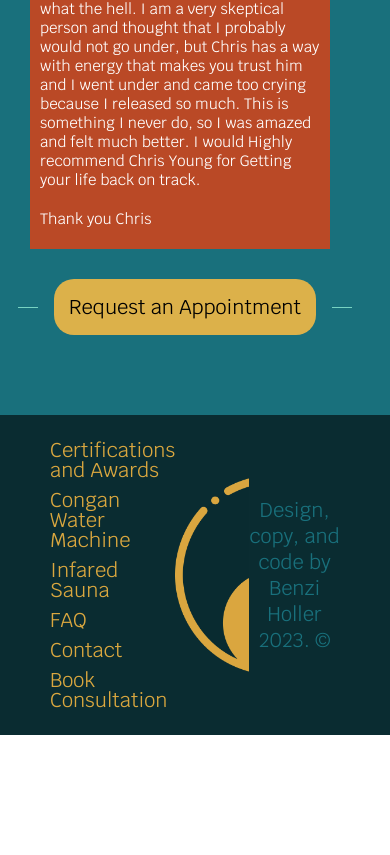
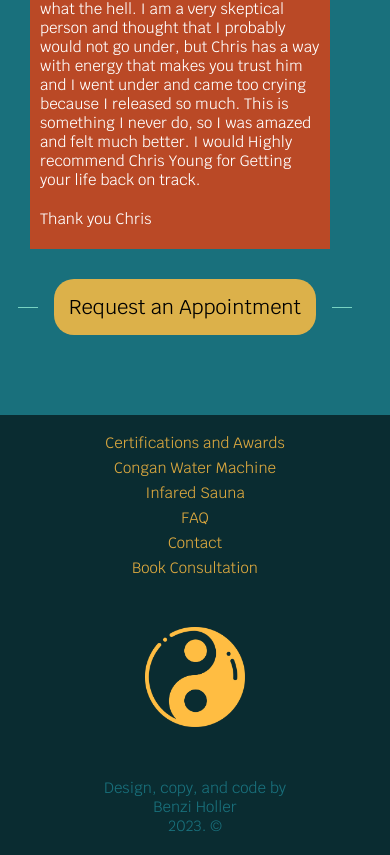
Before and after one commit to benzinow/pos-out-v3, a React (Create React App) app: page / in a window 390 px wide. Shown: the part 4615-5470 px from the top of the page. Before the commit the page ends 5350 px from the top, so only its background shows below. Built offline with nearby package versions, Linux system fonts and the light colour scheme; a web font is replaced by a local one.

Commit message:
media queries footer

```diff
--- a/src/footer.css
+++ b/src/footer.css
@@ -53,3 +53,61 @@
 .credit:hover {
   color: #77d3c2;
 }
+
+@media only screen and (min-width: 768px) and (max-width: 1199px) {
+  .icon {
+    height: 100px;
+    width: 100px;
+  }
+
+  .icon:hover {
+    height: 105px;
+    width: 105px;
+  }
+
+  .nav-list-item {
+    color: rgba(255, 189, 66, 0.85);
+    font-size: 15px;
+    transition: 0.3s;
+    text-align: left;
+  }
+  .nav-list-item:hover {
+    color: rgba(255, 189, 66, 1);
+    font-size: 17px;
+  }
+
+  .credit {
+    font-size: 15px;
+  }
+  .footer {
+    height: 220px;
+  }
+}
+
+@media only screen and (min-width: 360px) and (max-width: 767px) {
+  .icon {
+    height: 100px;
+    width: 100px;
+    opacity: 100%;
+  }
+
+  .nav-list-item {
+    color: rgba(255, 189, 66, 0.85);
+    font-size: 15px;
+    transition: 0.3s;
+    text-align: center;
+  }
+  .nav-list-item:hover {
+    color: rgba(255, 189, 66, 1);
+    font-size: 17px;
+  }
+
+  .credit {
+    font-size: 15px;
+  }
+  .footer {
+    height: 400px;
+    flex-direction: column;
+    padding: 20px;
+  }
+}
```
